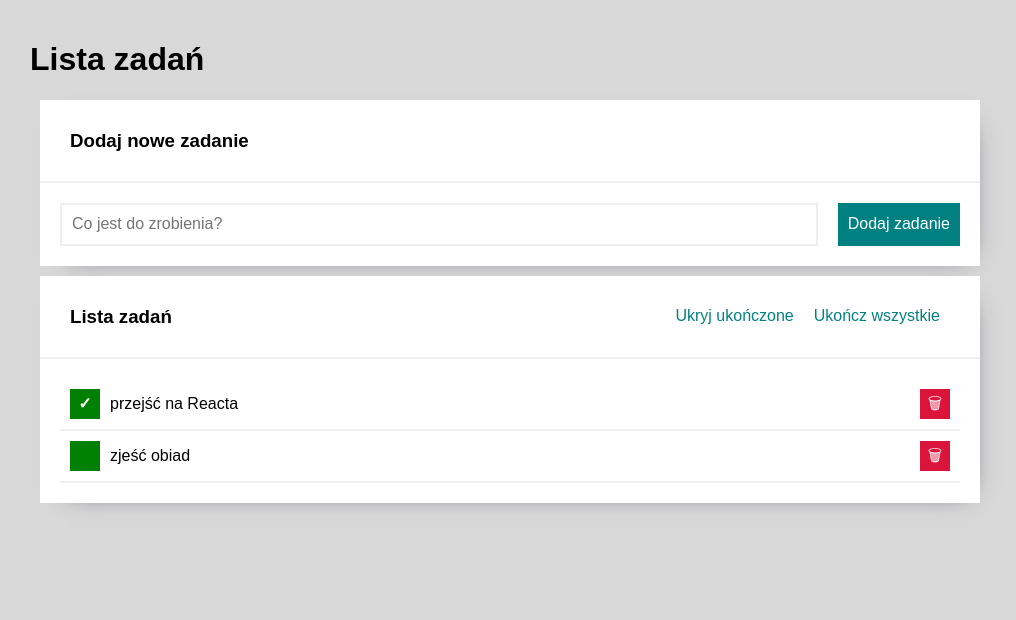
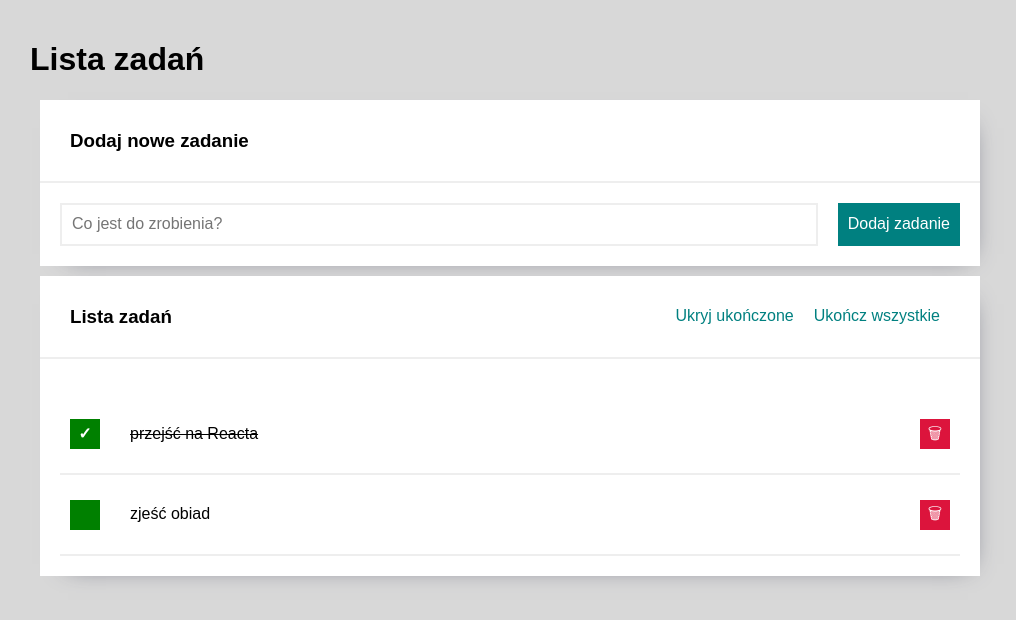
Before and after one commit to Damian1603/todos-list-react, a React (Create React App) app: page / in a window 1280 px wide. Shown: the top 620 px of the page, without its empty margins (130-1146 px from the left). Built offline with nearby package versions, Linux system fonts and the light colour scheme.

Commit message:
added line-through to  task done

```diff
--- a/src/Tasks/index.js
+++ b/src/Tasks/index.js
@@ -1,15 +1,15 @@
 import "./style.css";
 
 
-const Tasks = (props) => (
+const Tasks = ({ tasks, hideCompleted }) => (
     <ul className="taskList">
-        {props.tasks.map(task => (
+        {tasks.map(task => (
             <li
-                className={`taskList__item${task.done && props.hideCompleted ? "taskList__item--hidden" : ""}`}>
+                key={task.id} className={`taskList__item${task.done && hideCompleted ? "taskList__item--hidden" : ""}`}>
                 <button className="button">
                     {task.done ? "✓" : ""}
                 </button>
-                <span className={`task.done ? "taskList__done" : ""`}>
+                <span className={`taskList ${task.done ? "taskList__done" : ""}`}>
                     {task.content}
                 </span>
                 <button className="button button--remove">
--- a/src/Tasks/style.css
+++ b/src/Tasks/style.css
@@ -1,6 +1,6 @@
 .taskList {
   padding: 20px 20px;
-    margin: auto;
+
   list-style: none;
 }
 
@@ -11,10 +11,8 @@
   gap: 10px;
   align-items: center;
   border-bottom: 2px solid #eee;
-    word-break: break-word;
 }
 
-
-  .taskList__item--hidden {
-    display: none;
+.taskList__done {
+  text-decoration: line-through;
 }
```
Lines whose indentation alone changed are shown as unchanged.
